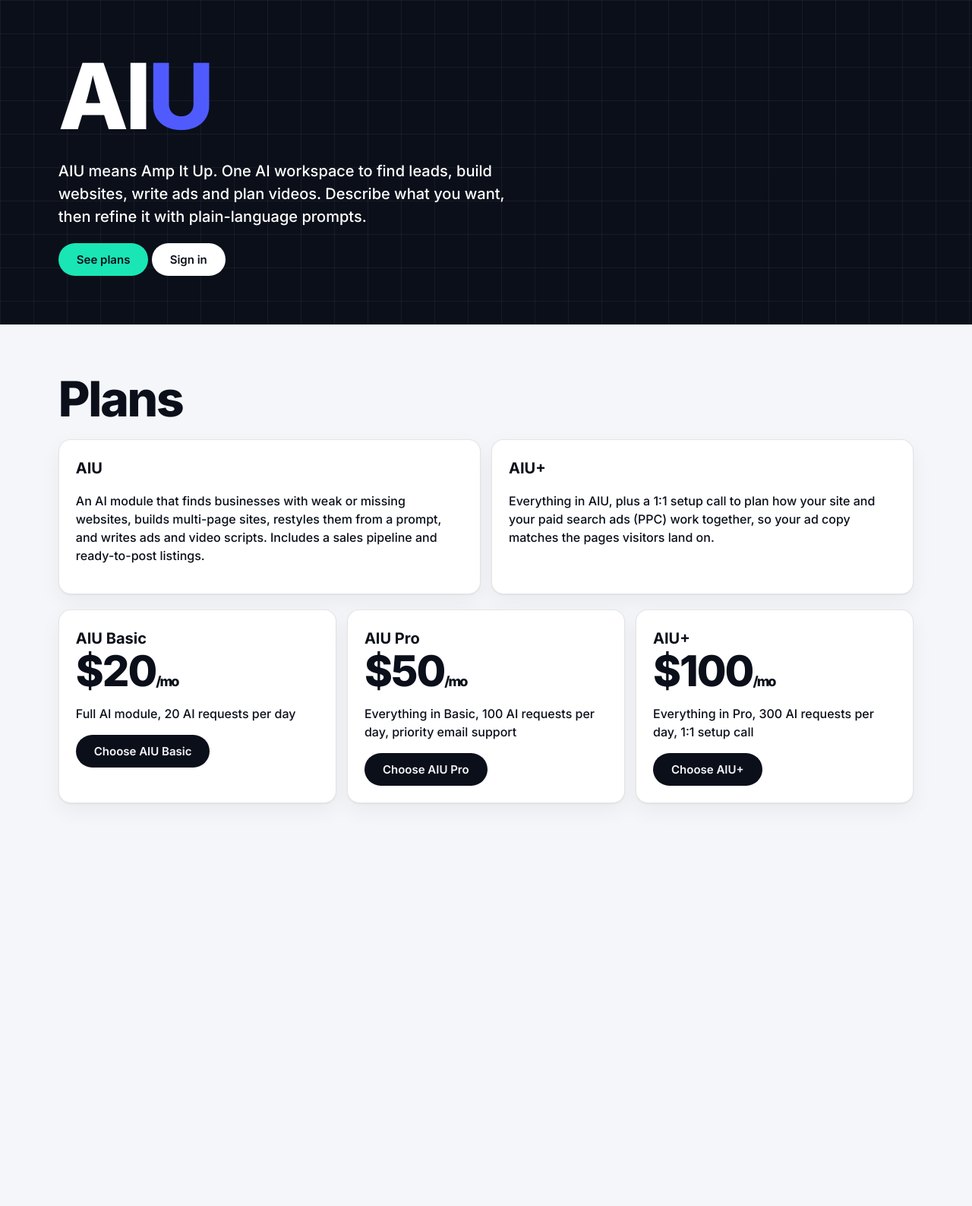
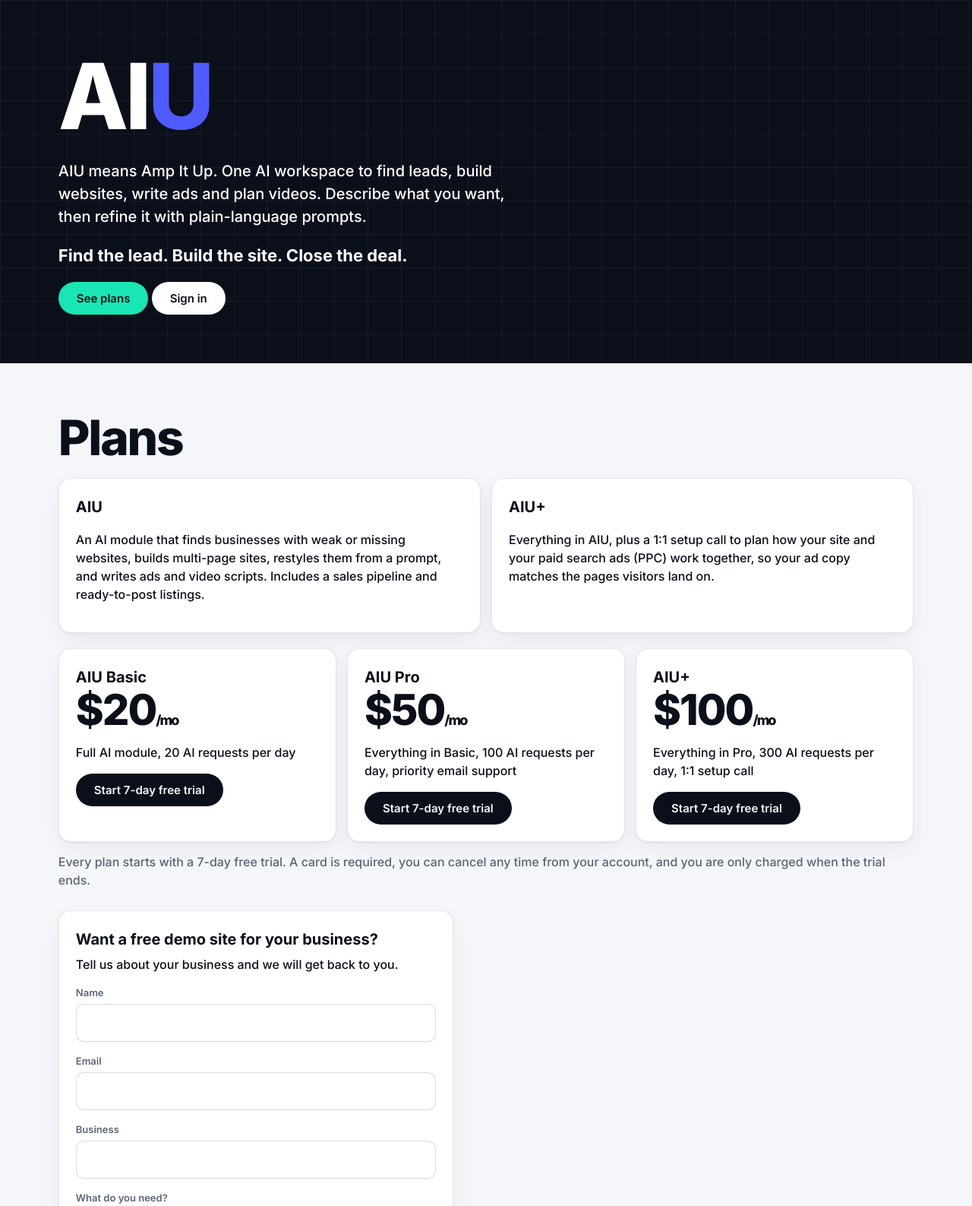
Before and after one commit to jmoney178298-debug/Keystone_key, a website: page index.html in a window 1280 px wide. Shown: the top 1587 px of the page at 76% size. Before the commit the page ends 1121 px from the top, so only its background shows below. Drawn offline with Linux system fonts and the light colour scheme.

Commit message:
Refactor HTML structure and update content

```diff
--- a/index.html
+++ b/index.html
@@ -16,17 +16,17 @@ input{width:100%;border:1px solid rgba(9,7,8,.15);border-radius:10px;padding:12p
 label{font-size:13px;font-weight:600;color:var(--stone)}.sec{display:none}.sec.on{display:block}
 #msg{color:#b00020;min-height:22px}.row{display:flex;gap:8px;flex-wrap:wrap}
 h1,h2,.stat,.logo,.price{letter-spacing:-.035em}h1 i,h2 i{font-style:normal;color:var(--tab,var(--volt))}.logo i{font-style:normal}</style></head><body>
-<div class="band hero"><h1>AI<i>U</i></h1><p style="font-size:20px;max-width:620px">AIU means Amp It Up. One AI workspace to find leads, build websites, write ads and plan videos. Describe what you want, then refine it with plain-language prompts.</p><a class="btn l" href="#plans">See plans</a> <a class="btn" style="background:#fff;color:var(--ink)" href="#login" onclick="show('login')">Sign in</a></div>
-<div class="band sec on" id="plans"><h2>Plans</h2><div class="grid"><div class="card"><b>AIU</b><p>An AI module that finds businesses with weak or missing websites, builds multi-page sites, restyles them from a prompt, and writes ads and video scripts. Includes a sales pipeline and ready-to-post listings.</p></div><div class="card"><b>AIU+</b><p>Everything in AIU, plus a 1:1 setup call to plan how your site and your paid search ads (PPC) work together, so your ad copy matches the pages visitors land on.</p></div></div><div class="grid" id="grid"></div></div>
+<div class="band hero"><h1>AI<i>U</i></h1><p style="font-size:20px;max-width:620px">AIU means Amp It Up. One AI workspace to find leads, build websites, write ads and plan videos. Describe what you want, then refine it with plain-language prompts.</p><p style="font-weight:700;font-size:22px;margin:0 0 18px">Find the lead. Build the site. Close the deal.</p><a class="btn l" href="#plans">See plans</a> <a class="btn" style="background:#fff;color:var(--ink)" href="#login" onclick="show('login')">Sign in</a></div>
+<div class="band sec on" id="plans"><h2>Plans</h2><div class="grid"><div class="card"><b>AIU</b><p>An AI module that finds businesses with weak or missing websites, builds multi-page sites, restyles them from a prompt, and writes ads and video scripts. Includes a sales pipeline and ready-to-post listings.</p></div><div class="card"><b>AIU+</b><p>Everything in AIU, plus a 1:1 setup call to plan how your site and your paid search ads (PPC) work together, so your ad copy matches the pages visitors land on.</p></div></div><div class="grid" id="grid"></div><p style="color:var(--stone);margin:14px 0 0">Every plan starts with a 7-day free trial. A card is required, you can cancel any time from your account, and you are only charged when the trial ends.</p><div class="card" style="max-width:520px;margin-top:28px"><b>Want a free demo site for your business?</b><p style="margin:6px 0 12px">Tell us about your business and we will get back to you.</p><label for="d_n">Name</label><input id="d_n" autocomplete="name"><label for="d_e">Email</label><input id="d_e" type="email" autocomplete="email"><label for="d_c">Business</label><input id="d_c"><label for="d_m">What do you need?</label><input id="d_m" placeholder="New website, ads, more leads..."><div id="d_msg" role="status" style="min-height:22px"></div><button class="btn" onclick="demo()">Request a demo</button></div></div>
 <div class="band sec" id="login"><h2 id="ltitle">Sign in</h2><div class="card" style="max-width:420px">
 <div id="nameRow" style="display:none"><label for="n">Name</label><input id="n" autocomplete="name"></div>
 <label for="e">Email</label><input id="e" type="email" autocomplete="email"><label for="p">Password (10+ characters)</label><input id="p" type="password" autocomplete="current-password" onkeydown="if(event.key=='Enter')go()">
 <div id="msg" role="alert"></div><div class="row"><button class="btn" onclick="go()" id="gobtn">Sign in</button><button class="btn g" onclick="toggle()" id="tbtn">Create account</button></div></div></div>
 <div class="band sec" id="account"><h2>Account</h2><div class="card" style="max-width:520px"><p id="st">Loading...</p><div class="row" id="acts"></div></div></div>
-<script>
+<footer class="band" style="font-size:14px;color:var(--stone)"><details><summary>Terms of service</summary><p>AIU is provided by Ltronics PowerHouse LLC. Plans start with a 7-day free trial and renew monthly until cancelled. You can cancel at any time from your account; access continues to the end of the paid period. AI output may contain mistakes, so review everything before you use or publish it, and follow the laws that apply to your advertising and outreach. The service is provided as is, without guarantees of results.</p></details><details><summary>Privacy policy</summary><p>We collect your name, email and the content you create in order to run the service. Payments are handled by Stripe, and we never see your card number. We do not sell your personal information. To ask about or delete your data, email ltronicspowerhouse@yahoo.com.</p></details><p>&copy; Ltronics PowerHouse LLC</p></footer><script>
 const $=s=>document.querySelector(s);
 const PLANS=[['basic','AIU Basic',20,'Full AI module, 20 AI requests per day'],['pro','AIU Pro',50,'Everything in Basic, 100 AI requests per day, priority email support'],['proplus','AIU+',100,'Everything in Pro, 300 AI requests per day, 1:1 setup call']];
-$('#grid').innerHTML=PLANS.map(p=>`<div class="card"><b>${p[1]}</b><div class="price">$${p[2]}<span style="font-size:18px">/mo</span></div><p>${p[3]}</p><button class="btn" onclick="pick('${p[0]}')">Choose ${p[1]}</button></div>`).join('');
+$('#grid').innerHTML=PLANS.map(p=>`<div class="card"><b>${p[1]}</b><div class="price">$${p[2]}<span style="font-size:18px">/mo</span></div><p>${p[3]}</p><button class="btn" onclick="pick('${p[0]}')">Start 7-day free trial</button></div>`).join('');
 let signup=false;
 function show(id){document.querySelectorAll('.sec').forEach(e=>e.classList.toggle('on',e.id==id));if(id=='account')acct();scrollTo(0,0)}
 function route(){const h=location.hash.slice(1);show(['login','account'].includes(h)?h:'plans')}addEventListener('hashchange',route);route();
@@ -41,8 +41,9 @@ async function go(){$('#msg').textContent='';const email=$('#e').value.trim(),pa
  const p=want();if(p)return checkout(p);location.hash='account';show('account')}
 async function acct(){const s=await api('/api/billing/status');
  if(!s.ok){$('#st').textContent='You are not signed in.';$('#acts').innerHTML='<button class="btn" onclick="location.hash=\'login\';show(\'login\')">Sign in</button>';return}
- const d=s.data;$('#st').textContent=d.isAdmin?'Owner account. Full access.':d.active?'Your subscription is active.':'No active subscription yet.';
+ const d=s.data;$('#st').textContent=d.isAdmin?'Owner account. Full access.':d.status=='trialing'?'Your free trial is active until '+new Date(d.currentPeriodEnd).toLocaleDateString()+'.':d.active?'Your subscription is active.':'No active subscription yet.';
  $('#acts').innerHTML=(d.active?'<a class="btn l" href="/app">Open AIU</a>':PLANS.map(p=>`<button class="btn" onclick="pick('${p[0]}')">${p[1]} $${p[2]}/mo</button>`).join(''))+(d.status!='none'&&!d.isAdmin?'<button class="btn g" onclick="portal()">Manage billing</button>':'')+'<button class="btn g" onclick="out()">Sign out</button>'}
+async function demo(){const r=await api('/api/leads',{name:$('#d_n').value,email:$('#d_e').value,company:$('#d_c').value,interest:'demo',message:$('#d_m').value});$('#d_msg').textContent=r.ok?'Thanks. We will be in touch soon.':(r.data.error||'Please check your details.');if(r.ok)['d_n','d_e','d_c','d_m'].forEach(i=>$('#'+i).value='')}
 async function portal(){const r=await api('/api/billing/portal',{});if(r.ok&&r.data.url)location.href=r.data.url}
 async function out(){await api('/api/auth/sign-out',{});location.hash='';show('plans')}
 </script></body></html>
```
